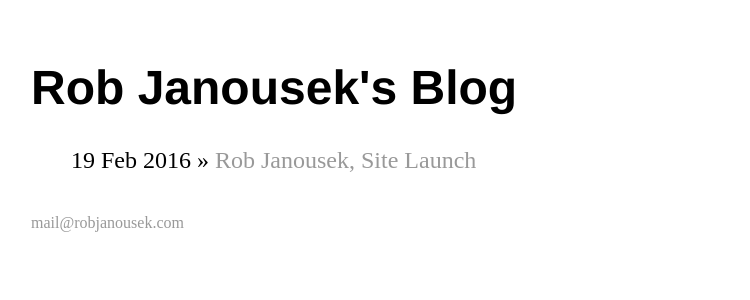
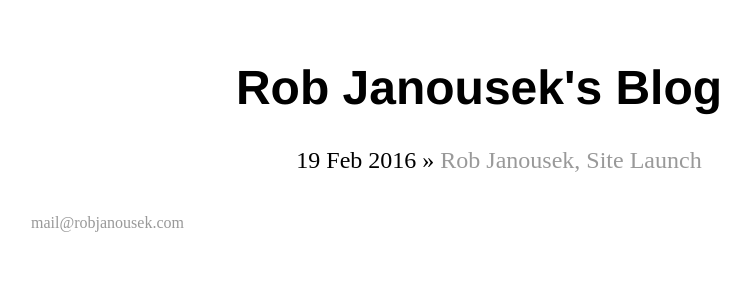
Before and after one commit to robjanousek/robjanousek.github.io, a Jekyll site: the page built from blog/index.html, in a window 1280 px wide. Shown: the top 300 px of the page, without its empty margins (161-911 px from the left). Built offline with Jekyll 4.4.1, drawn with Linux system fonts in a browser that asks for light colours.

Commit message:
Update default.html

```diff
--- a/_layouts/default.html
+++ b/_layouts/default.html
@@ -4,6 +4,9 @@
 			<title>{{ page.title }}</title>
 			<!-- link to main stylesheet -->
 			<link rel="stylesheet" type="text/css" href="/css/main.css">
+			<style>
+				div {text-align: center;}
+			</style>
 		</head>
 		<body>
 			<nav>
```
